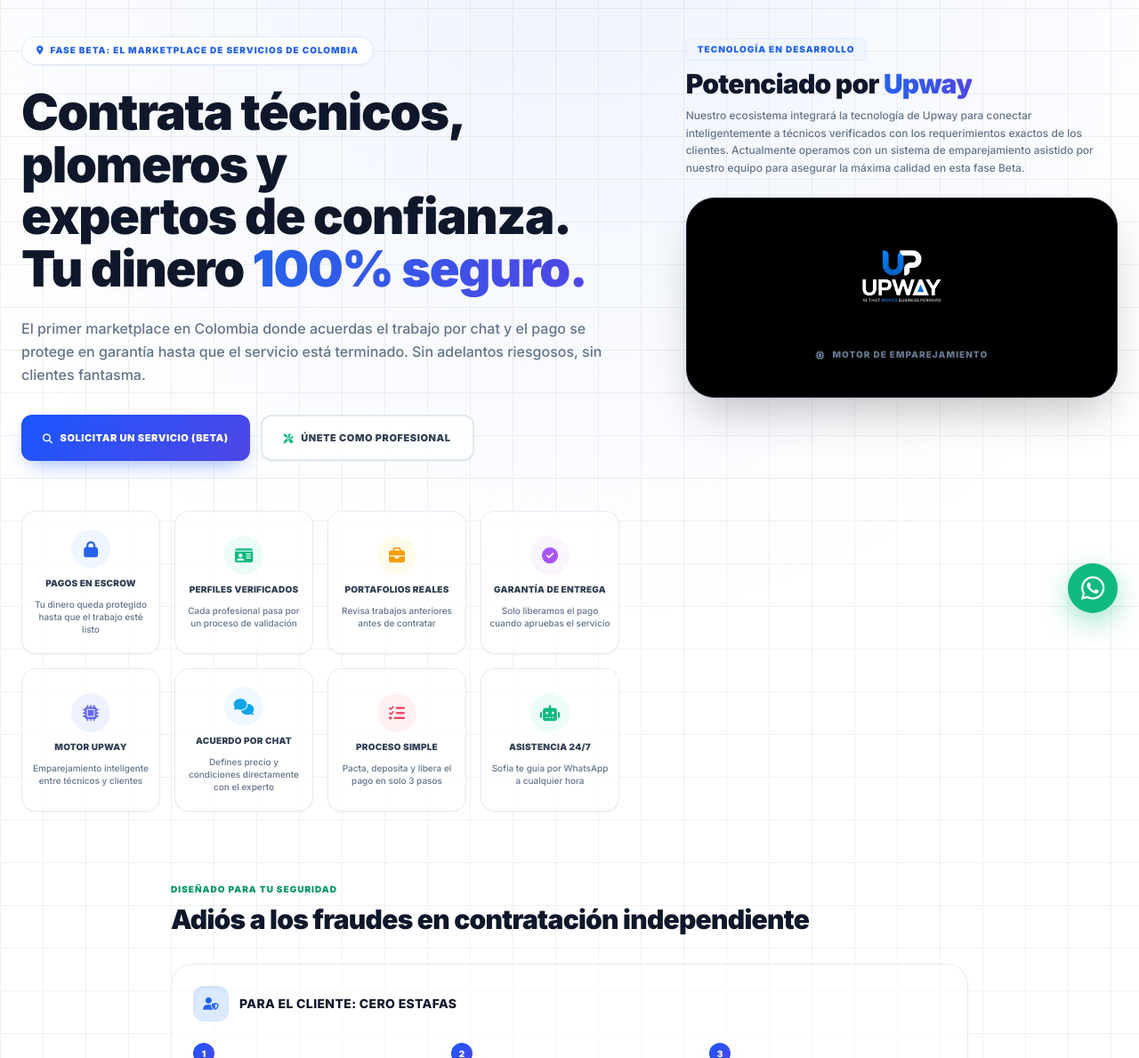
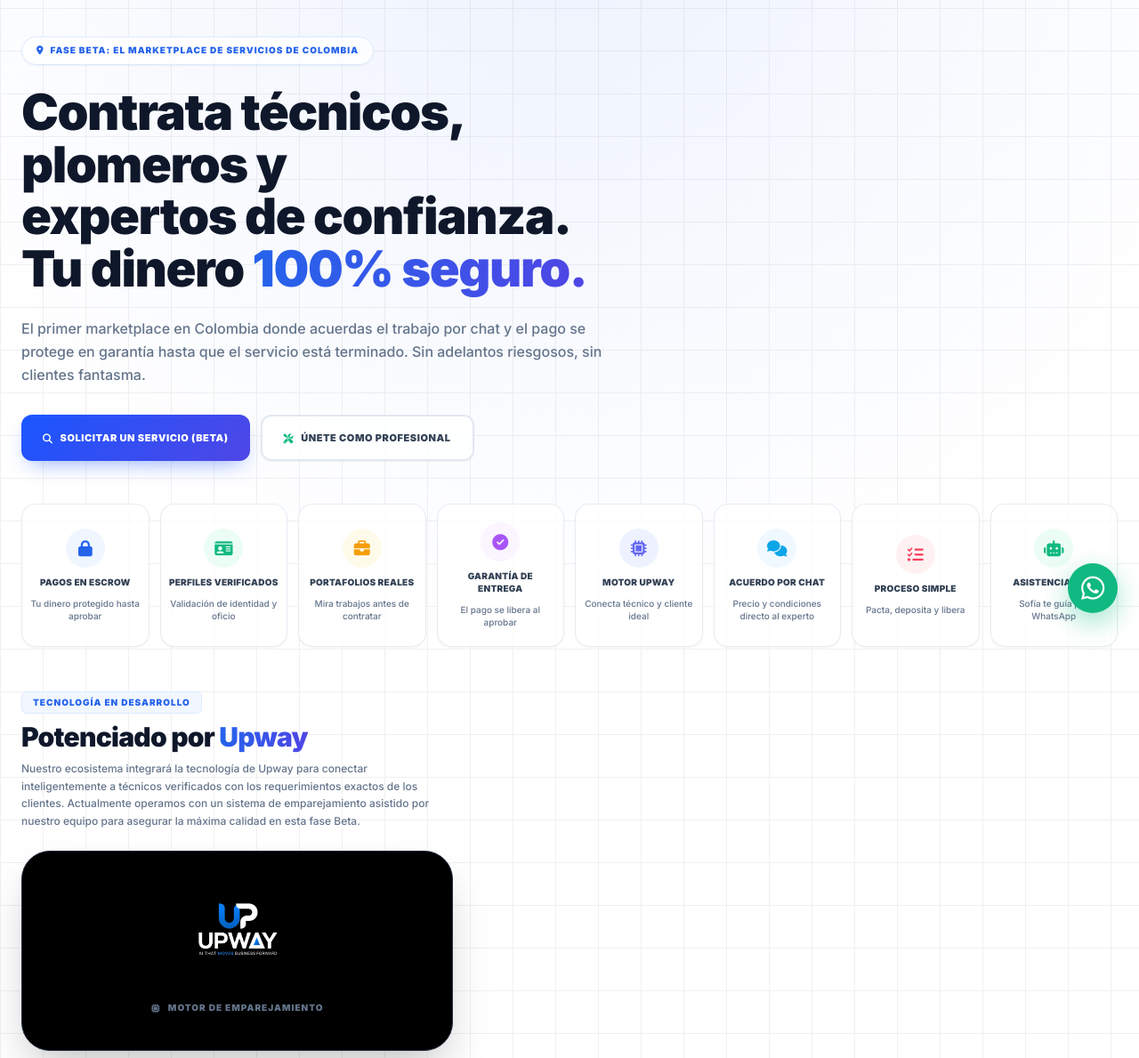
Before and after one commit to rich020383-commits/inWorker, a Flask app: page / in a window 1280 px wide. Shown: the part 87-1276 px from the top of the page at 89% size. Run offline with Flask 3, Linux system fonts and the light colour scheme; parts of the project's set-up code (start-up, migrations or seed data) failed here and were passed over; some libraries are stand-ins or nearby versions.

Commit message:
UI: acortar descripciones de tarjetas de beneficios para alturas uniformes

```diff
--- a/templates/landing.html
+++ b/templates/landing.html
@@ -113,35 +113,41 @@
                     </a>
                 </div>
 
-                <!-- Beneficios y funciones: 8 tarjetas (2x4 en celular, 4x2 en escritorio) -->
-                <div class="grid grid-cols-2 md:grid-cols-4 gap-3 md:gap-4 pt-8 items-stretch">
+            </div>
+        </div>
+
+        <!-- ==========================================
+        <!-- 💎 FILA COMPLETA: 8 TARJETAS EN UNA SOLA LÍNEA -->
+        <!-- ========================================== -->
+        <div class="lg:col-span-12 w-full">
+            <div class="grid grid-cols-2 md:grid-cols-4 xl:grid-cols-8 gap-3 items-stretch">
                     <div class="flex flex-col items-center justify-center gap-2.5 py-4 md:py-5 px-2 bg-white/80 backdrop-blur-md rounded-2xl text-center border border-slate-200/80 shadow-sm transition hover:-translate-y-1">
                         <span class="w-10 h-10 md:w-11 md:h-11 flex items-center justify-center rounded-full bg-blue-50 shrink-0">
                             <i class="fas fa-lock text-blue-600 text-base md:text-lg"></i>
                         </span>
                         <span class="text-[9px] md:text-[10px] font-black uppercase text-slate-700 leading-snug tracking-wide">Pagos en Escrow</span>
-                        <span class="text-[9px] md:text-[10px] text-slate-500 font-medium leading-snug">Tu dinero queda protegido hasta que el trabajo esté listo</span>
+                        <span class="text-[9px] md:text-[10px] text-slate-500 font-medium leading-snug">Tu dinero protegido hasta aprobar</span>
                     </div>
                     <div class="flex flex-col items-center justify-center gap-2.5 py-4 md:py-5 px-2 bg-white/80 backdrop-blur-md rounded-2xl text-center border border-slate-200/80 shadow-sm transition hover:-translate-y-1">
                         <span class="w-10 h-10 md:w-11 md:h-11 flex items-center justify-center rounded-full bg-emerald-50 shrink-0">
                             <i class="fas fa-id-card text-emerald-500 text-base md:text-lg"></i>
                         </span>
                         <span class="text-[9px] md:text-[10px] font-black uppercase text-slate-700 leading-snug tracking-wide">Perfiles Verificados</span>
-                        <span class="text-[9px] md:text-[10px] text-slate-500 font-medium leading-snug">Cada profesional pasa por un proceso de validación</span>
+                        <span class="text-[9px] md:text-[10px] text-slate-500 font-medium leading-snug">Validación de identidad y oficio</span>
                     </div>
                     <div class="flex flex-col items-center justify-center gap-2.5 py-4 md:py-5 px-2 bg-white/80 backdrop-blur-md rounded-2xl text-center border border-slate-200/80 shadow-sm transition hover:-translate-y-1">
                         <span class="w-10 h-10 md:w-11 md:h-11 flex items-center justify-center rounded-full bg-amber-50 shrink-0">
                             <i class="fas fa-briefcase text-amber-500 text-base md:text-lg"></i>
                         </span>
                         <span class="text-[9px] md:text-[10px] font-black uppercase text-slate-700 leading-snug tracking-wide">Portafolios Reales</span>
-                        <span class="text-[9px] md:text-[10px] text-slate-500 font-medium leading-snug">Revisa trabajos anteriores antes de contratar</span>
+                        <span class="text-[9px] md:text-[10px] text-slate-500 font-medium leading-snug">Mira trabajos antes de contratar</span>
                     </div>
                     <div class="flex flex-col items-center justify-center gap-2.5 py-4 md:py-5 px-2 bg-white/80 backdrop-blur-md rounded-2xl text-center border border-slate-200/80 shadow-sm transition hover:-translate-y-1">
                         <span class="w-10 h-10 md:w-11 md:h-11 flex items-center justify-center rounded-full bg-purple-50 shrink-0">
                             <i class="fas fa-check-circle text-purple-500 text-base md:text-lg"></i>
                         </span>
                         <span class="text-[9px] md:text-[10px] font-black uppercase text-slate-700 leading-snug tracking-wide">Garantía de Entrega</span>
-                        <span class="text-[9px] md:text-[10px] text-slate-500 font-medium leading-snug">Solo liberamos el pago cuando apruebas el servicio</span>
+                        <span class="text-[9px] md:text-[10px] text-slate-500 font-medium leading-snug">El pago se libera al aprobar</span>
                     </div>
 
                     <!-- 🤖 Función: Motor Upway -->
@@ -150,7 +156,7 @@
                             <i class="fas fa-microchip text-indigo-500 text-base md:text-lg"></i>
                         </span>
                         <span class="text-[9px] md:text-[10px] font-black uppercase text-slate-700 leading-snug tracking-wide">Motor Upway</span>
-                        <span class="text-[9px] md:text-[10px] text-slate-500 font-medium leading-snug">Emparejamiento inteligente entre técnicos y clientes</span>
+                        <span class="text-[9px] md:text-[10px] text-slate-500 font-medium leading-snug">Conecta técnico y cliente ideal</span>
                     </div>
 
                     <!-- 💬 Función: Acuerdo por Chat -->
@@ -159,7 +165,7 @@
                             <i class="fas fa-comments text-sky-500 text-base md:text-lg"></i>
                         </span>
                         <span class="text-[9px] md:text-[10px] font-black uppercase text-slate-700 leading-snug tracking-wide">Acuerdo por Chat</span>
-                        <span class="text-[9px] md:text-[10px] text-slate-500 font-medium leading-snug">Defines precio y condiciones directamente con el experto</span>
+                        <span class="text-[9px] md:text-[10px] text-slate-500 font-medium leading-snug">Precio y condiciones directo al experto</span>
                     </div>
 
                     <!-- 🛡️ Función: Proceso en 3 Pasos -->
@@ -168,7 +174,7 @@
                             <i class="fas fa-list-check text-rose-500 text-base md:text-lg"></i>
                         </span>
                         <span class="text-[9px] md:text-[10px] font-black uppercase text-slate-700 leading-snug tracking-wide">Proceso Simple</span>
-                        <span class="text-[9px] md:text-[10px] text-slate-500 font-medium leading-snug">Pacta, deposita y libera el pago en solo 3 pasos</span>
+                        <span class="text-[9px] md:text-[10px] text-slate-500 font-medium leading-snug">Pacta, deposita y libera</span>
                     </div>
 
                     <!-- 📱 Función: Asistencia 24/7 -->
@@ -177,11 +183,9 @@
                             <i class="fas fa-robot text-emerald-500 text-base md:text-lg"></i>
                         </span>
                         <span class="text-[9px] md:text-[10px] font-black uppercase text-slate-700 leading-snug tracking-wide">Asistencia 24/7</span>
-                        <span class="text-[9px] md:text-[10px] text-slate-500 font-medium leading-snug">Sofía te guía por WhatsApp a cualquier hora</span>
+                        <span class="text-[9px] md:text-[10px] text-slate-500 font-medium leading-snug">Sofía te guía por WhatsApp</span>
                     </div>
-                </div>
             </div>
-
         </div>
 
         <!-- ==========================================
```
